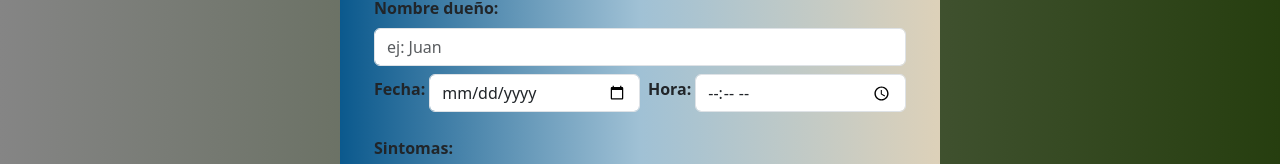
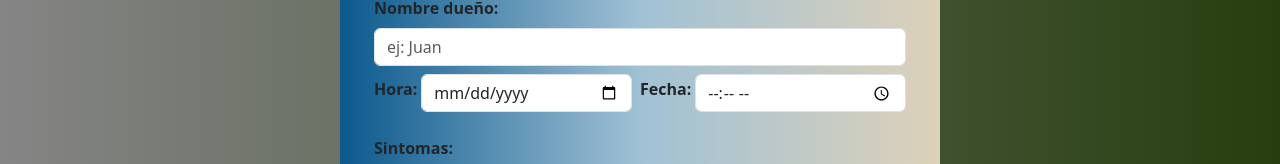
Before and after one commit to Lucaspozziok64/pacientesVeterinaria-ReactVite, a React (Vite) app: page / in a window 1280 px wide. Shown: the part 333-497 px from the top of the page. Built offline with nearby package versions, Linux system fonts and the light colour scheme.

Commit message:
cambiamos texto del label en campo fecha y hora con sus nombres correspondientes

```diff
--- a/src/App.css
+++ b/src/App.css
@@ -42,6 +42,14 @@
   -moz-box-shadow: 10px 10px 5px 0px rgba(241, 155, 0, 0.75);
 }
 
+.inputFechaHora {
+  padding: 20px;
+  display: flex;
+  flex-wrap: wrap;
+  gap: 0.5rem;
+  box-sizing: border-box;
+}
+
 @media (max-width: 767px) {
   .cotenedorFormulario {
     width: 340px;
--- a/src/components/FormularioCitas.jsx
+++ b/src/components/FormularioCitas.jsx
@@ -104,24 +104,22 @@ const FormularioCitas = ({ agregarCita }) => {
       </div>
       <div className="mb-0 d-flex justify-content-center align-items-center">
         <label className="form-label">
-          <strong>Fecha:</strong>
+          <strong>Hora:</strong>
         </label>
         <input
           className="form-control inputFechaHora mx-1"
           id="exampleFormControlTextarea1"
-          rows="3"
           type="date"
           {...register("inputFecha", {
             required: "La fecha es un dato obligatorio",
           })}
         ></input>
         <label className="form-label mx-1">
-          <strong>Hora:</strong>
+          <strong>Fecha:</strong>
         </label>
         <input
           className="form-control inputFechaHora"
           id="exampleFormControlTextarea1"
-          rows="3"
           type="time"
           {...register("inputHora", {
             required: "La hora es un dato obligatorio",
```
